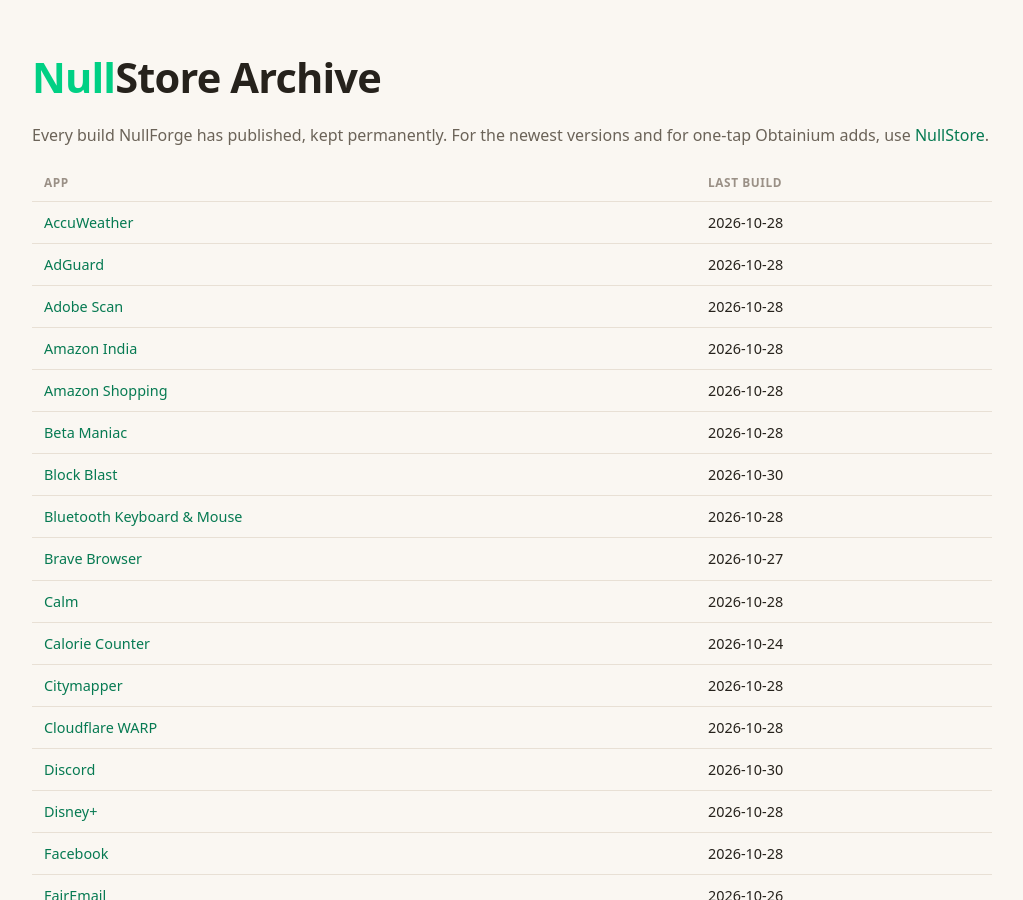
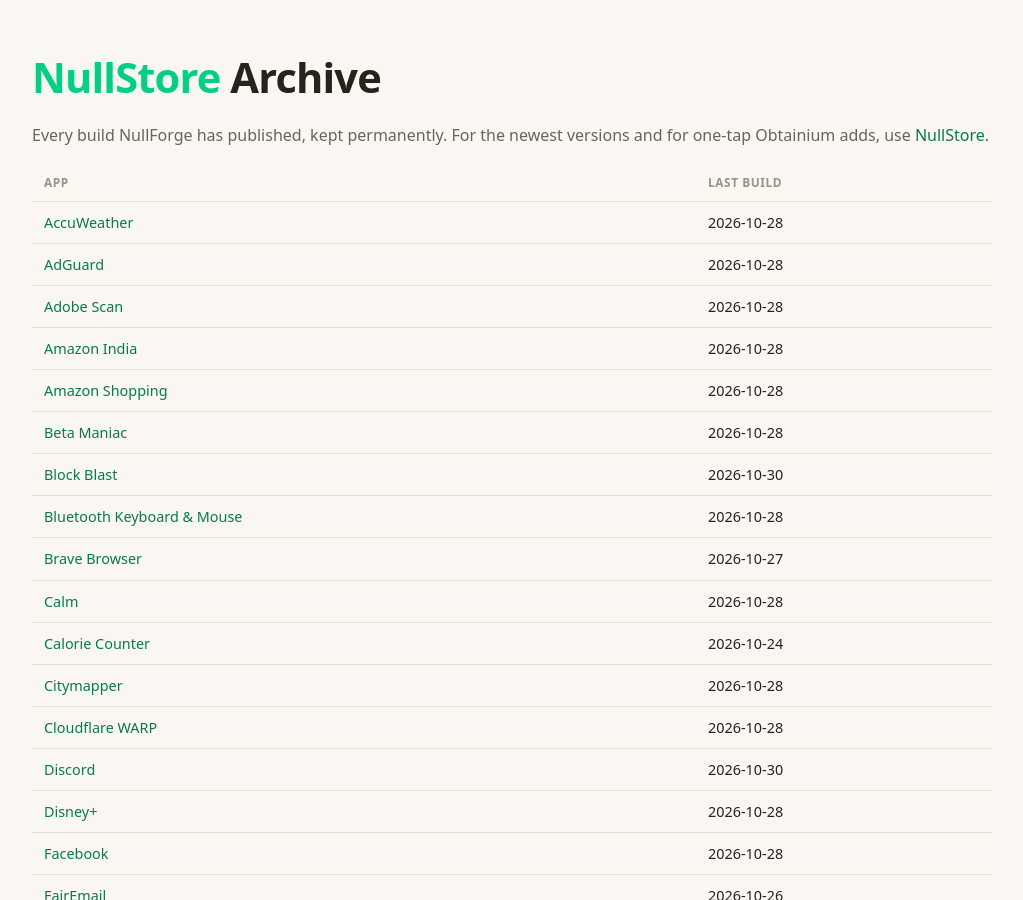
Before and after one commit to nullcpy/archive, a Jekyll site: the page built from index.md, in a window 1280 px wide and 900 px high. Shown: the whole window, without its empty margins (128-1151 px from the left). Built offline with Jekyll 4.4.1, drawn with Linux system fonts in a browser that asks for light colours.

Commit message:
chore: rebuild archive pages [skip ci]

```diff
--- a/index.md
+++ b/index.md
@@ -2,7 +2,7 @@
 title: NullStore Archive
 ---
 
-<h1><span class="accent">Null</span>Store Archive</h1>
+<h1><span class="accent">NullStore</span> Archive</h1>
 
 Every build NullForge has published, kept permanently. For the newest versions and for one-tap Obtainium adds, use [NullStore](https://fahim-ahmed05.github.io/nullstore).
 
```
Also changed, not shown: README.md.
